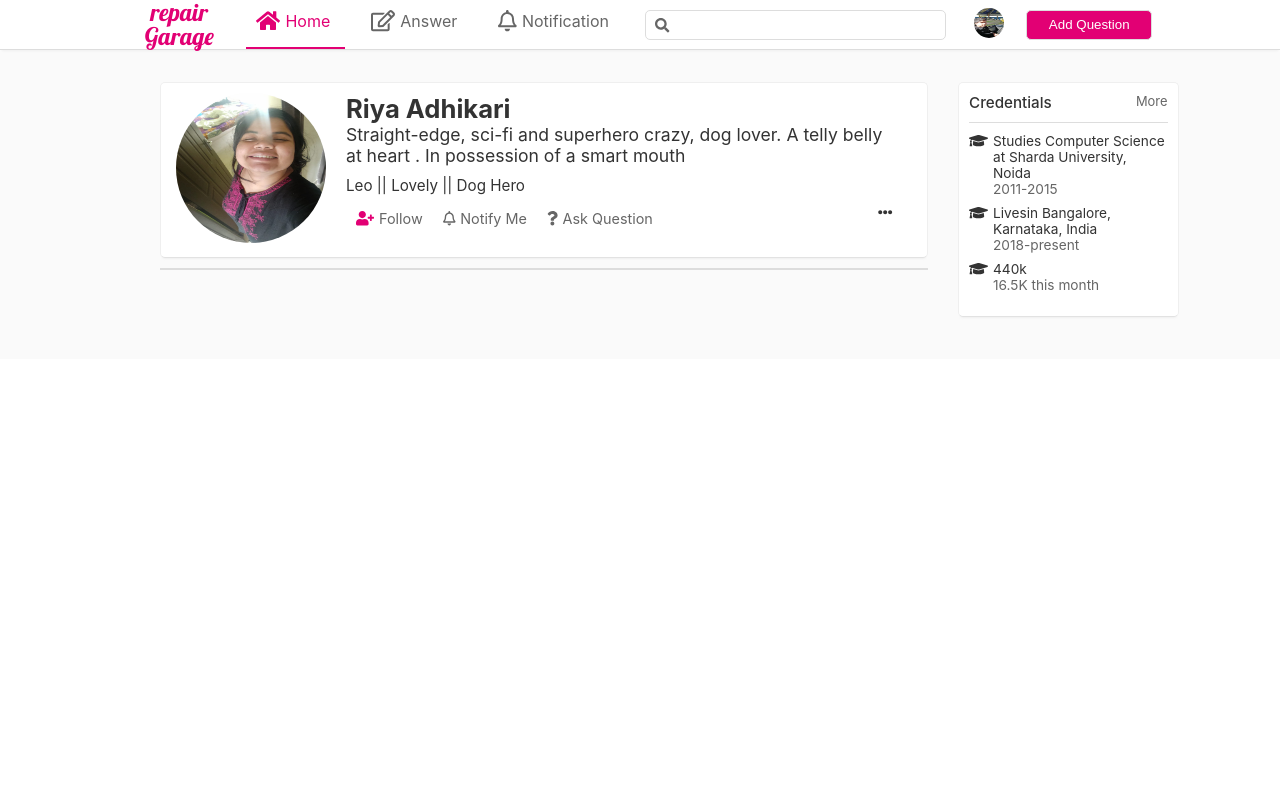
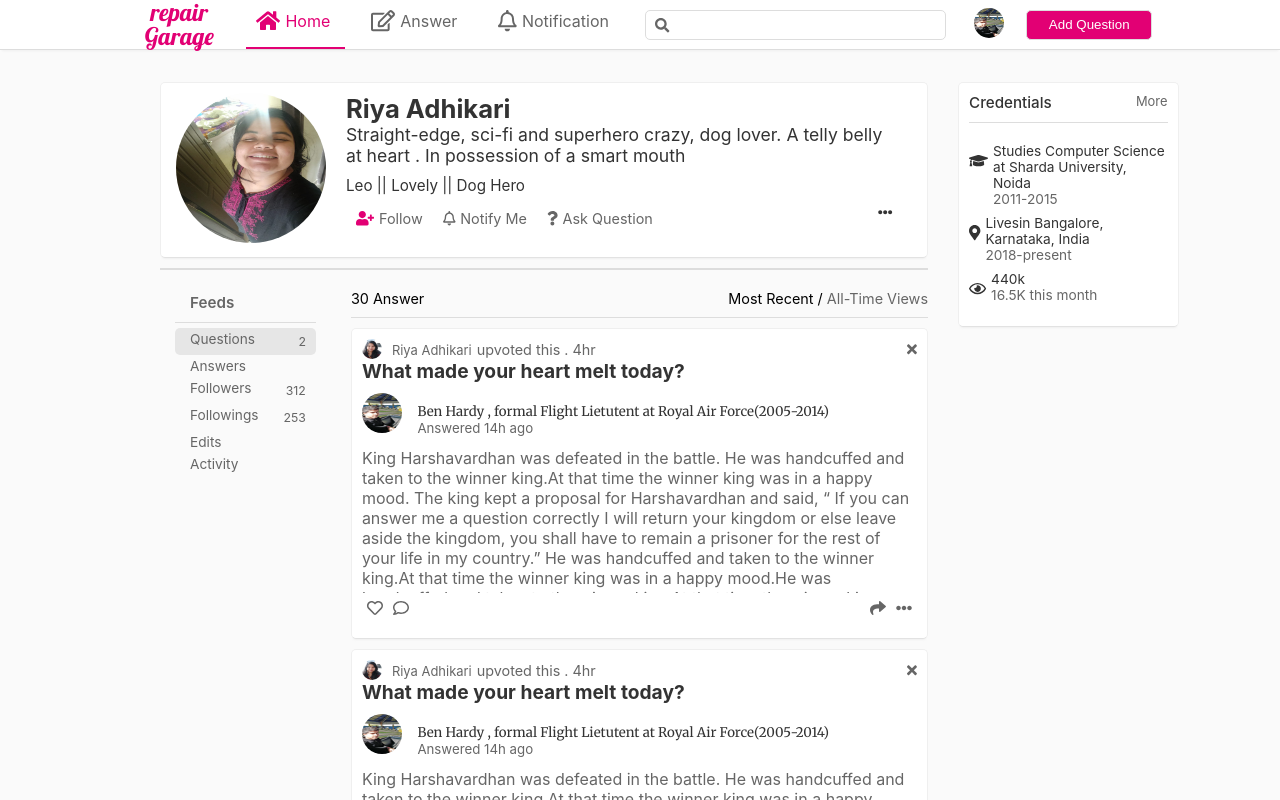
Before and after one commit to indraraj/repairGarage, a React (Create React App) app: page /profile in a window 1280 px wide. Shown: the top 800 px of the page. Built offline with nearby package versions, Linux system fonts and the light colour scheme; a web font is replaced by a local one.

Commit message:
Profile page

```diff
--- a/src/App.js
+++ b/src/App.js
@@ -7,12 +7,12 @@ import { BrowserRouter } from 'react-router-dom';
 function App() {
   return (
     <div className="App">
-      <div>
-        <BrowserRouter>
-          <HomeContainer></HomeContainer>
-        </BrowserRouter>
-      </div>
-      <ModelContainer></ModelContainer>
+      <BrowserRouter>
+        <div>
+            <HomeContainer></HomeContainer>
+        </div>
+        <ModelContainer></ModelContainer>
+      </BrowserRouter>
     </div>
   );
 }
--- /dev/null
+++ b/src/components/GridProfileComponent/GridProfileComponent.js
@@ -0,0 +1,28 @@
+import React from 'react';
+import styles from './GridProfileComponent.module.scss';
+import FeedBoxComponent from '../FeedBoxComponent/FeedBoxComponent';
+
+const GridProfileComponent = (props) =>{
+    return (
+        <div className={styles.GridProfileComponent}>
+            <div className={styles.profileTop}>
+                <div>
+                    <span>30 Answer</span>
+                </div>
+                <div>
+                    <span><span>Most Recent</span> / <span className={styles.ansTypeNotSelected}>All-Time Views</span></span>
+                </div>
+
+            </div>
+            <FeedBoxComponent></FeedBoxComponent>
+            <FeedBoxComponent></FeedBoxComponent>
+            <FeedBoxComponent></FeedBoxComponent>
+            <FeedBoxComponent></FeedBoxComponent>
+            <FeedBoxComponent></FeedBoxComponent>
+
+        </div>
+
+    )
+};
+
+export default GridProfileComponent;
--- /dev/null
+++ b/src/components/GridProfileComponent/GridProfileComponent.module.scss
@@ -0,0 +1,17 @@
+@import '../../assets/style/style.scss';
+
+.GridProfileComponent{
+    display: flex;
+    flex-direction: column;
+    .profileTop{
+        display: flex;
+        justify-content: space-between;
+        font-size: 0.9em;
+        border-bottom: 1px solid $border-color;
+        padding-bottom: 10px;
+        margin-bottom: 10px;
+        .ansTypeNotSelected{
+            color: $grey-text;
+        }
+    }
+}
--- a/src/components/ProfileUserDetailsComponent/ProfileUserDetailsComponent.js
+++ b/src/components/ProfileUserDetailsComponent/ProfileUserDetailsComponent.js
@@ -7,7 +7,8 @@ import { faBell } from '@fortawesome/free-regular-svg-icons';
 
 const ProfileUserDetailsComponent = (props) =>{
     return(
-        <div className={styles.ProfileUserDetailsComponent}>
+        <div className={styles.wrapper}>
+            <div className={styles.ProfileUserDetailsComponent}>
             <div className={styles.userimage}>
                 <UserImageComponent imgName='baeeImage' size='150px' imgText='baeeImage'></UserImageComponent>
             </div>
@@ -34,8 +35,10 @@ const ProfileUserDetailsComponent = (props) =>{
                         <FontAwesomeIcon icon={faEllipsisH}></FontAwesomeIcon>
                     </div>
                 </div>
+             </div>
             </div>
         </div>
+
     )
 };
 
--- a/src/components/ProfileUserDetailsComponent/ProfileUserDetailsComponent.module.scss
+++ b/src/components/ProfileUserDetailsComponent/ProfileUserDetailsComponent.module.scss
@@ -1,5 +1,7 @@
 @import '../../assets/style/style.scss';
-
+.wrapper{
+    border-bottom: 2px solid $border-color;
+    margin-bottom: 20px;
     .ProfileUserDetailsComponent{
         @extend .containerStyle;
         display: flex;
@@ -55,3 +57,4 @@
             }
         }
     }
+}
--- a/src/components/RightGridProfileComponent/RightGridProfileComponent.js
+++ b/src/components/RightGridProfileComponent/RightGridProfileComponent.js
@@ -1,8 +1,8 @@
 import React from 'react';
 import style from './RightGridProfileComponent.module.scss';
 import { FontAwesomeIcon } from '@fortawesome/react-fontawesome';
-import { faEllipsisH, faGraduationCap } from '@fortawesome/free-solid-svg-icons';
-import { faHeart, faComment } from '@fortawesome/free-regular-svg-icons';
+import { faGraduationCap, faMapMarkerAlt } from '@fortawesome/free-solid-svg-icons';
+import { faEye } from '@fortawesome/free-regular-svg-icons';
 
 const RightGridProfileComponent = (props) =>{
     return(
@@ -24,7 +24,7 @@ const RightGridProfileComponent = (props) =>{
                     </div>
                     <div>
                         <div>
-                            <FontAwesomeIcon icon={faGraduationCap}></FontAwesomeIcon>
+                            <FontAwesomeIcon icon={faMapMarkerAlt}></FontAwesomeIcon>
                         </div>
                         <div className={style.content}>
                             <p>Livesin Bangalore, Karnataka, India</p>
@@ -33,7 +33,7 @@ const RightGridProfileComponent = (props) =>{
                     </div>
                     <div>
                         <div>
-                            <FontAwesomeIcon icon={faGraduationCap}></FontAwesomeIcon>
+                            <FontAwesomeIcon icon={faEye}></FontAwesomeIcon>
                         </div>
                         <div className={style.content}>
                             <p>440k</p>
--- a/src/components/RightGridProfileComponent/RightGridProfileComponent.module.scss
+++ b/src/components/RightGridProfileComponent/RightGridProfileComponent.module.scss
@@ -33,6 +33,9 @@
             div{
                 display: flex;
                 color: $black-text-color;
+                &:first-of-type{
+                    padding-top: 10px;
+                }
                 .content{
                     padding-left: 5px;
                     display: flex;
--- a/src/containers/HomeContainer/HomeContainer.js
+++ b/src/containers/HomeContainer/HomeContainer.js
@@ -8,6 +8,7 @@ import GridAnswerComponent from '../../components/GridAnswerComponent/GridAnswer
 import GridHomeSessionComponent from '../../components/GridHomeSessionComponent/GridHomeSessionComponent';
 import {Switch, Route} from 'react-router';
 import ProfileUserDetailsComponent from '../../components/ProfileUserDetailsComponent/ProfileUserDetailsComponent';
+import GridProfileComponent from '../../components/GridProfileComponent/GridProfileComponent';
 
 class HomeContainer extends Component {
     render(){
@@ -18,9 +19,7 @@ class HomeContainer extends Component {
                     <div className={styles.GridPageContentSection}>
                         <div className={styles.ContentGridComponent}>
                             <div className={styles.leftandcenter}>
-                                <div  className={styles.userDetails}>
-                                   <ProfileUserDetailsComponent></ProfileUserDetailsComponent>
-                                </div>
+                                <Route path='/profile' component={ProfileUserDetailsComponent}></Route>
                                 <div  className={styles.pageContent}>
                                         <LeftGridContainer></LeftGridContainer>
                                     <div className={styles.center}>
@@ -29,6 +28,7 @@ class HomeContainer extends Component {
                                             <Route path='/answer' component={GridAnswerComponent}></Route>
                                             <Route path='/session' component={GridHomeSessionComponent}></Route>
                                             <Route path='/home' component={GridHomeComponent}></Route>
+                                            <Route path='/profile' component={GridProfileComponent}></Route>
                                         </Switch>
                                     </div>
                                 </div>
--- a/src/containers/HomeContainer/HomeContainer.module.scss
+++ b/src/containers/HomeContainer/HomeContainer.module.scss
@@ -12,11 +12,6 @@
                 width: 80%;
                 display: flex;
                 flex-direction: column;
-                .userDetails{
-                    border-bottom: 2px solid $border-color;
-                    margin-bottom: 20px;
-                    // display: none
-                }
                 .pageContent{
                     display: flex;
                     .center{
--- a/src/containers/LeftGridContainer/LeftGridContainer.js
+++ b/src/containers/LeftGridContainer/LeftGridContainer.js
@@ -10,9 +10,10 @@ const LeftGridContainer = (props) =>{
         <div className={styles.LeftGridContainer}>
             <Switch>
                 <Route path='/' exact component={LeftGridHomeComponent}></Route>
-                <Route path='/answer' component={LeftGridProfileComponent}></Route>
+                <Route path='/answer' component={LeftGridAnswerComponent}></Route>
                 <Route path='/home' component={LeftGridHomeComponent}></Route>
                 <Route path='/session' component={LeftGridHomeComponent}></Route>
+                <Route path='/profile' component={LeftGridProfileComponent}></Route>
             </Switch>
         </div>
     )
--- a/src/containers/RightGridContainer/RightGridContainer.js
+++ b/src/containers/RightGridContainer/RightGridContainer.js
@@ -1,14 +1,20 @@
 import React from 'react';
 import styles from './RightGridContainer.module.scss';
 import { connect } from 'react-redux';
+import { Switch, Route} from 'react-router';
 import RightGridAddTopicComponent from '../../components/RightGridAddTopicComponent/RightGridAddTopicComponent';
 import RightGridProfileComponent from '../../components/RightGridProfileComponent/RightGridProfileComponent';
 
 const RightGridContainer = (props) =>{
     return(
         <div className={styles.RightGridContainer}>
-            {/* <RightGridAddTopicComponent></RightGridAddTopicComponent> */}
-            <RightGridProfileComponent></RightGridProfileComponent>
+            <Switch>
+                <Route path='/' exact component={RightGridAddTopicComponent}></Route>
+                <Route path='/answer' component={RightGridAddTopicComponent}></Route>
+                <Route path='/home' component={RightGridAddTopicComponent}></Route>
+                <Route path='/session' component={RightGridAddTopicComponent}></Route>
+                <Route path='/profile' component={RightGridProfileComponent}></Route>
+            </Switch>
         </div>
     )
 }
--- a/src/uiHelpers/UserImageComponent/UserImageComponent.js
+++ b/src/uiHelpers/UserImageComponent/UserImageComponent.js
@@ -1,6 +1,7 @@
 import React from 'react';
 import styles from './UserImageComponent.module.scss';
 import Images from '../../assets/images/Images ';
+import {withRouter} from 'react-router';
 
 const UserImageComponent = (props) =>{
     const imgPath = Images[props.imgName]
@@ -9,8 +10,8 @@ const UserImageComponent = (props) =>{
         height: props.size
     }
     return (
-        <img src={imgPath} style={imgStyle} className={styles.UserImageComponent} alt={props.imgText}></img>
+        <img src={imgPath} style={imgStyle} className={styles.UserImageComponent} alt={props.imgText} onClick={() => props.history.push('/profile')}></img>
     )
 }
 
-export default UserImageComponent;
+export default withRouter(UserImageComponent);
```
Lines whose indentation alone changed are shown as unchanged.
